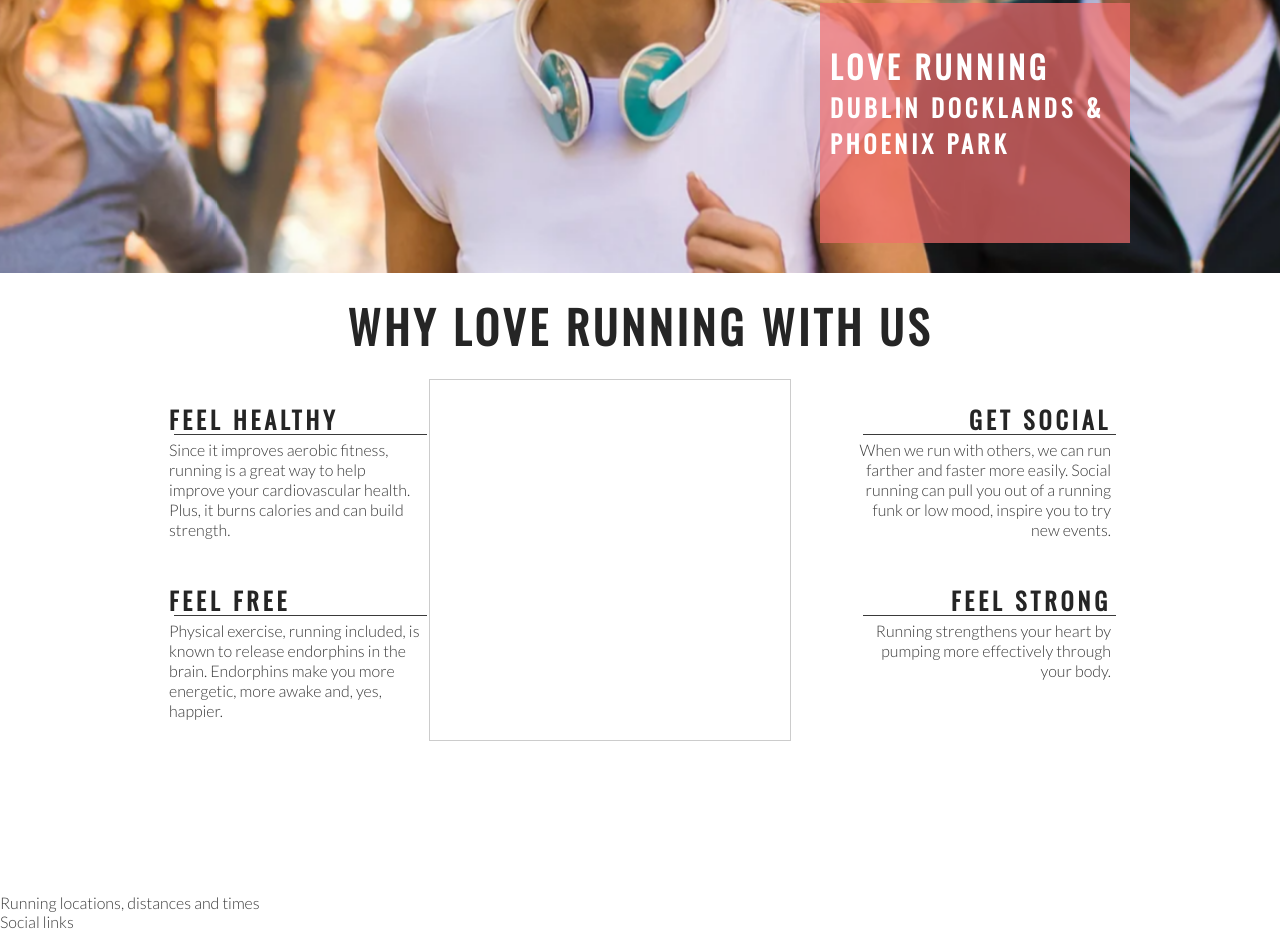
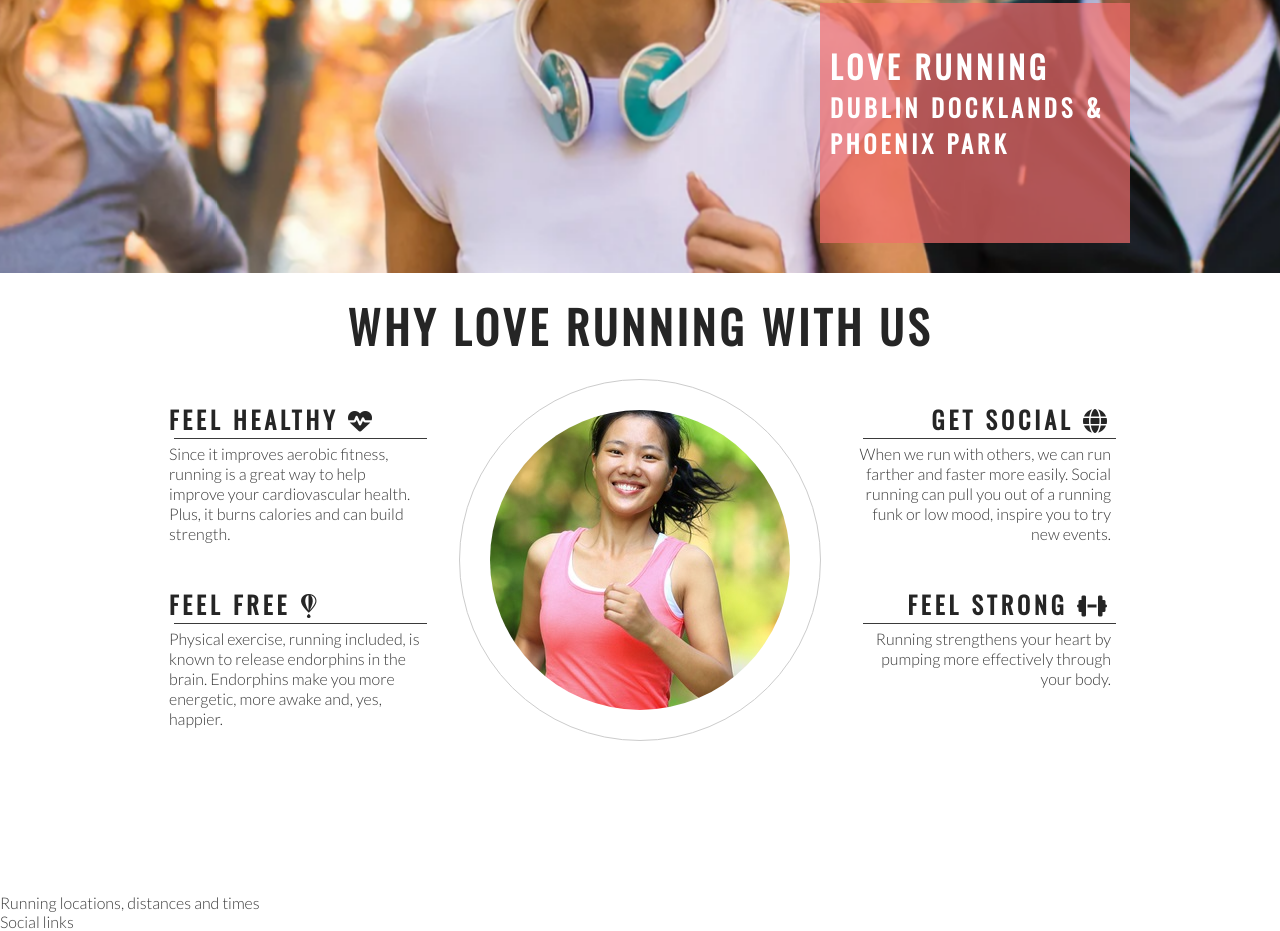
Before and after one commit to Zaccco/Love-runnig-CodeIns, a plain HTML site: page index.html in a window 1280 px wide. Shown: the part 402-1333 px from the top of the page. Drawn offline with nearby package versions, Linux system fonts and the light colour scheme.

Commit message:
Add icons to club ethos section

```diff
--- a/assets/css/style.css
+++ b/assets/css/style.css
@@ -179,4 +179,12 @@ hr {
     border-style: solid;
     border-color: #ccc;
     border-width: 1px;
+    border-radius: 50%;
+    margin: 0 auto;
 }
+
+#circle-cover-bg {
+    background: url(../images/ethos-center-image.jpg) no-repeat center center;
+    height: 100%;
+    border-radius: 50%;
+}
--- a/index.html
+++ b/index.html
@@ -42,24 +42,24 @@
         <h2 id="welcome">Why Love Running With Us</h2>
         <div id="left-about">
             <div class="left-about-heading">
-                <h2>Feel Healthy</h2>
+                <h2>Feel Healthy <i class="fa-solid fa-heart-pulse"></i></h2>
                 <hr>
                 <p>Since it improves aerobic fitness, running is a great way to help improve your cardiovascular health. Plus, it burns calories and can build strength.</p>
             </div>
             <div class="left-about-heading">
-                <h2>Feel Free</h2>
+                <h2>Feel Free <i class="fa-brands fa-fly"></i></h2>
                 <hr>
                 <p>Physical exercise, running included, is known to release endorphins in the brain. Endorphins make you more energetic, more awake and, yes, happier.</p>
             </div>
         </div>
         <div id="right-about">
             <div class="right-about-heading">
-                <h2>Get Social</h2>
+                <h2>Get Social <i class="fa-solid fa-globe"></i></h2>
                 <hr>
                 <p>When we run with others, we can run farther and faster more easily. Social running can pull you out of a running funk or low mood, inspire you to try new events.</p>
             </div>
             <div class="right-about-heading">
-                <h2>Feel Strong</h2>
+                <h2>Feel Strong <i class="fa-solid fa-dumbbell"></i></h2>
                 <hr>
                 <p>Running strengthens your heart by pumping more effectively through your body.</p>
             </div>
@@ -76,6 +76,9 @@
     <footer>
         Social links
     </footer>
+
+    <!-- font awesome script -->
+    <script src="https://kit.fontawesome.com/54ea7828c3.js" crossorigin="anonymous"></script>
 </body>
 
 </html>
```
Also changed, not shown: assets/images/ethos-center-image.jpg (added).
